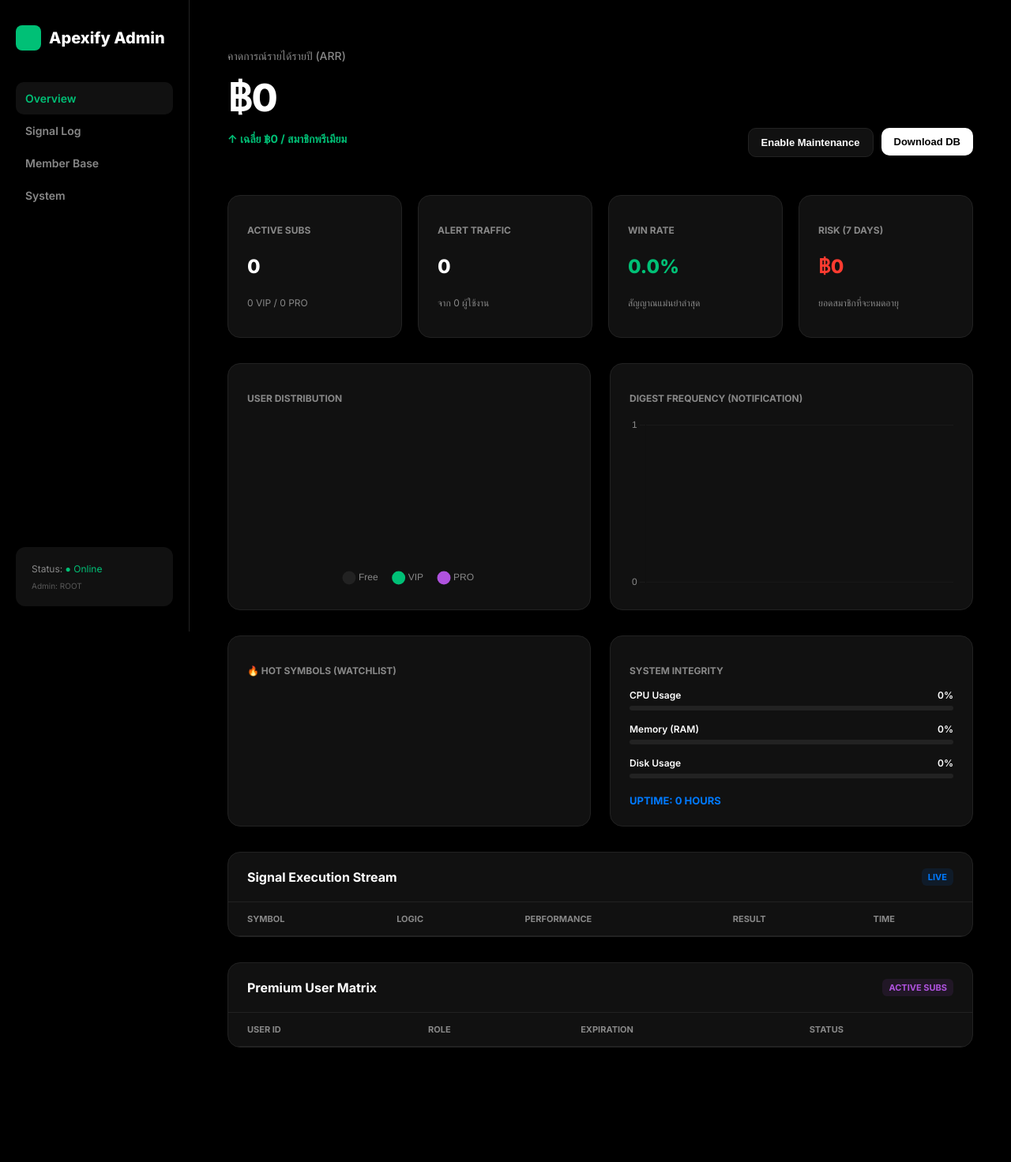
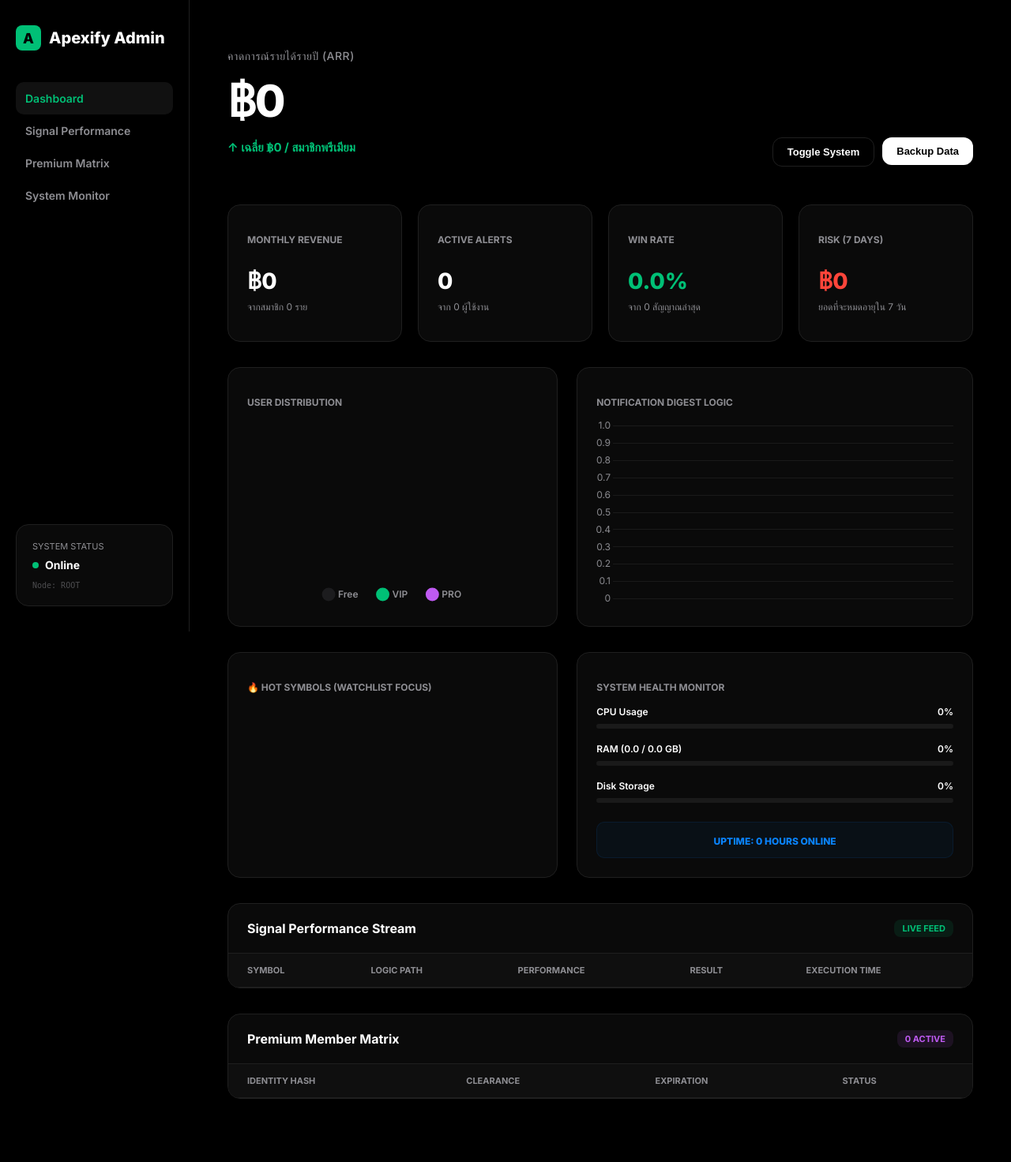
Before and after one commit to ponrov2307-sketch/Apexify, a Flask app: template templates/admin_dashboard.html in a window 1280 px wide. Shown: the whole page at 79% size. Before the commit the page ends 1327 px from the top, so only its background shows below. Run offline with Flask 3, Linux system fonts and the light colour scheme; the template is opened without the code that fills it, so the values that code supplies are empty; a map, chart or similar area stays blank; parts of the project's set-up code (start-up, migrations or seed data) failed here and were passed over.

Commit message:
Apexify Auto Sync: 2026-03-20 01:22:56

```diff
--- a/templates/admin_dashboard.html
+++ b/templates/admin_dashboard.html
@@ -3,20 +3,20 @@
 <head>
   <meta charset="utf-8">
   <meta name="viewport" content="width=device-width, initial-scale=1">
-  <title>Apexify Admin - Complete Simple Dark</title>
+  <title>Apexify Admin - Simple Dark Analytics</title>
   <link href="https://fonts.googleapis.com/css2?family=Inter:wght@400;500;600;700;800&display=swap" rel="stylesheet">
   <script src="https://cdn.jsdelivr.net/npm/chart.js"></script>
   <style>
     :root {
       --bg: #000000;
-      --card: #111111;
-      --border: #222222;
+      --card: #0A0A0A;
+      --border: #1F1F1F;
       --dime-green: #00C076;
       --text-main: #FFFFFF;
-      --text-sub: #888888;
-      --accent-blue: #007AFF;
-      --accent-purple: #AF52DE;
-      --danger: #FF3B30;
+      --text-sub: #8E8E93;
+      --accent-blue: #0A84FF;
+      --accent-purple: #BF5AF2;
+      --danger: #FF453A;
       --radius: 16px;
     }
 
@@ -45,9 +45,9 @@
 
     .main { padding: 48px; max-width: 1400px; margin: 0 auto; width: 100%; }
 
-    /* Components */
+    /* Brand */
     .brand { display: flex; align-items: center; gap: 10px; margin-bottom: 40px; text-decoration: none; color: #fff; font-weight: 800; font-size: 20px; }
-    .brand-icon { width: 32px; height: 32px; background: var(--dime-green); border-radius: 8px; }
+    .brand-icon { width: 32px; height: 32px; background: var(--dime-green); border-radius: 8px; display: grid; place-items: center; color: #000; font-size: 18px; }
 
     .nav-item {
       display: flex; align-items: center; gap: 12px; padding: 12px;
@@ -57,65 +57,69 @@
     .nav-item:hover, .nav-item.active { color: #fff; background: #111; }
     .nav-item.active { color: var(--dime-green); }
 
-    /* Hero Stats */
+    /* Hero Analytics */
     .hero { margin-bottom: 48px; display: flex; justify-content: space-between; align-items: flex-end; }
-    .hero-label { color: var(--text-sub); font-size: 14px; font-weight: 500; }
-    .hero-value { font-size: 48px; font-weight: 800; margin: 8px 0; letter-spacing: -1px; }
-    .hero-sub { color: var(--dime-green); font-weight: 700; font-size: 14px; }
+    .hero-label { color: var(--text-sub); font-size: 14px; font-weight: 500; text-transform: uppercase; letter-spacing: 0.5px; }
+    .hero-value { font-size: 56px; font-weight: 800; margin: 8px 0; letter-spacing: -2px; }
+    .hero-sub { color: var(--dime-green); font-weight: 700; font-size: 15px; }
 
     /* Grid System */
     .grid-4 { display: grid; grid-template-columns: repeat(4, 1fr); gap: 20px; margin-bottom: 32px; }
-    .grid-2 { display: grid; grid-template-columns: 1fr 1fr; gap: 24px; margin-bottom: 32px; }
+    .grid-2 { display: grid; grid-template-columns: 1fr 1.2fr; gap: 24px; margin-bottom: 32px; }
 
     .card {
       background: var(--card);
       border: 1px solid var(--border);
       border-radius: var(--radius);
       padding: 24px;
+      transition: all 0.2s ease;
     }
+    .card:hover { border-color: #333; }
 
     .card-label { color: var(--text-sub); font-size: 12px; font-weight: 700; text-transform: uppercase; margin-bottom: 12px; }
-    .card-value { font-size: 24px; font-weight: 800; }
+    .card-value { font-size: 28px; font-weight: 800; margin-bottom: 4px; }
     .card-footer { font-size: 12px; color: var(--text-sub); margin-top: 8px; }
 
-    /* Charts */
-    .chart-container { height: 220px; margin-top: 16px; }
-
     /* Simple Progress Bars */
-    .p-bar-row { margin-bottom: 16px; }
-    .p-bar-info { display: flex; justify-content: space-between; font-size: 12px; font-weight: 600; margin-bottom: 6px; }
-    .p-bar-bg { height: 6px; background: #222; border-radius: 10px; overflow: hidden; }
+    .p-bar-row { margin-bottom: 18px; }
+    .p-bar-info { display: flex; justify-content: space-between; font-size: 12px; font-weight: 600; margin-bottom: 8px; }
+    .p-bar-bg { height: 6px; background: #1A1A1A; border-radius: 10px; overflow: hidden; }
     .p-bar-fill { height: 100%; background: var(--dime-green); border-radius: 10px; transition: width 1s ease; }
 
-    /* Clean Table */
+    /* Clean Tables */
     .table-container { background: var(--card); border: 1px solid var(--border); border-radius: var(--radius); overflow: hidden; margin-bottom: 32px; }
     .table-header { padding: 20px 24px; border-bottom: 1px solid var(--border); font-weight: 700; font-size: 16px; display: flex; justify-content: space-between; align-items: center; }
+
     table { width: 100%; border-collapse: collapse; }
-    th { text-align: left; padding: 14px 24px; font-size: 11px; text-transform: uppercase; color: var(--text-sub); border-bottom: 1px solid var(--border); }
-    td { padding: 16px 24px; border-bottom: 1px solid #1a1a1a; font-size: 14px; }
+    th { text-align: left; padding: 14px 24px; font-size: 11px; text-transform: uppercase; color: var(--text-sub); border-bottom: 1px solid var(--border); background: #0F0F0F; }
+    td { padding: 18px 24px; border-bottom: 1px solid #141414; font-size: 14px; }
     tr:last-child td { border-bottom: none; }
+    tr:hover { background: #0F0F0F; }
 
-    .badge { padding: 4px 8px; border-radius: 6px; font-size: 11px; font-weight: 700; text-transform: uppercase; }
+    .badge { padding: 4px 10px; border-radius: 8px; font-size: 11px; font-weight: 700; text-transform: uppercase; }
     .badge-success { background: rgba(0, 192, 118, 0.1); color: var(--dime-green); }
-    .badge-danger { background: rgba(255, 59, 48, 0.1); color: var(--danger); }
-    .badge-blue { background: rgba(0, 122, 255, 0.1); color: var(--accent-blue); }
-    .badge-purple { background: rgba(175, 82, 222, 0.1); color: var(--accent-purple); }
+    .badge-danger { background: rgba(255, 69, 58, 0.1); color: var(--danger); }
+    .badge-blue { background: rgba(10, 132, 255, 0.1); color: var(--accent-blue); }
+    .badge-purple { background: rgba(191, 90, 242, 0.1); color: var(--accent-purple); }
 
     .btn-group { display: flex; gap: 10px; }
     .btn {
-      padding: 10px 16px; border-radius: 10px; border: 1px solid var(--border);
-      background: #111; color: #fff; font-weight: 700; font-size: 13px; cursor: pointer; text-decoration: none;
+      padding: 10px 18px; border-radius: 12px; border: 1px solid var(--border);
+      background: #000; color: #fff; font-weight: 700; font-size: 13px; cursor: pointer; text-decoration: none;
+      transition: all 0.2s;
     }
+    .btn:hover { background: #111; border-color: #444; }
     .btn-primary { background: #fff; color: #000; border: none; }
+    .btn-primary:hover { background: #E5E5EA; }
 
-    .mono { font-family: monospace; color: var(--text-sub); }
+    .mono { font-family: 'JetBrains Mono', monospace; font-size: 12px; color: var(--text-sub); }
 
-    @media (max-width: 1000px) {
+    @media (max-width: 1100px) {
       .shell { grid-template-columns: 1fr; }
       .sidebar { display: none; }
       .grid-4, .grid-2 { grid-template-columns: 1fr; }
       .main { padding: 24px; }
-      .hero { flex-direction: column; align-items: flex-start; gap: 20px; }
+      .hero { flex-direction: column; align-items: flex-start; gap: 24px; }
     }
   </style>
 </head>
@@ -128,25 +132,31 @@
   {% set maintenance = maintenance | default({}, true) %}
   {% set expiring = expiring_members | default({}, true) %}
   {% set alerts = price_alerts | default({}, true) %}
-  {% set paid_users = paid_users | default([], true) %}
+  {% set paid_users_list = paid_users | default([], true) %}
   {% set notif = notification_settings | default({}, true) %}
 
   {% set m_rev = user_stats.get("estimated_monthly_revenue", 0) or 0 %}
+  {% set a_rev = m_rev * 12 %}
   {% set total_u = user_stats.get("total_users", 0) or 0 %}
+  {% set free_u = user_stats.get("free_users", 0) or 0 %}
   {% set paid_u = (user_stats.get("vip_users", 0) or 0) + (user_stats.get("pro_users", 0) or 0) %}
 
   <div class="shell">
     <aside class="sidebar">
-      <a href="#" class="brand"><div class="brand-icon"></div> Apexify Admin</a>
+      <a href="#" class="brand"><div class="brand-icon">A</div> Apexify Admin</a>
       <nav style="flex-grow: 1;">
-        <a href="#overview" class="nav-item active">Overview</a>
-        <a href="#performance" class="nav-item">Signal Log</a>
-        <a href="#members" class="nav-item">Member Base</a>
-        <a href="#system" class="nav-item">System</a>
+        <a href="#overview" class="nav-item active">Dashboard</a>
+        <a href="#signals" class="nav-item">Signal Performance</a>
+        <a href="#members" class="nav-item">Premium Matrix</a>
+        <a href="#system" class="nav-item">System Monitor</a>
       </nav>
-      <div style="font-size: 12px; color: var(--text-sub); padding: 20px; background: #111; border-radius: 12px;">
-        Status: <span style="color: {{ 'var(--danger)' if maintenance.get('enabled') else 'var(--dime-green)' }}">● {{ 'Maintenance' if maintenance.get('enabled') else 'Online' }}</span>
-        <div style="margin-top: 8px; font-size: 10px; opacity: 0.6;">Admin: {{ admin_id[:12] if admin_id else 'ROOT' }}</div>
+      <div style="padding: 20px; background: #0A0A0A; border-radius: 16px; border: 1px solid var(--border);">
+        <div style="font-size: 11px; color: var(--text-sub); text-transform: uppercase; margin-bottom: 8px;">System Status</div>
+        <div style="display: flex; align-items: center; gap: 8px; font-weight: 700; font-size: 14px;">
+          <div style="width: 8px; height: 8px; border-radius: 50%; background: {{ 'var(--danger)' if maintenance.get('enabled') else 'var(--dime-green)' }}"></div>
+          {{ 'Maintenance' if maintenance.get('enabled') else 'Online' }}
+        </div>
+        <div style="margin-top: 12px; font-size: 10px; opacity: 0.5;" class="mono">Node: {{ admin_id[:12] if admin_id else 'ROOT' }}</div>
       </div>
     </aside>
 
@@ -154,60 +164,60 @@
       <section class="hero" id="overview">
         <div>
           <p class="hero-label">คาดการณ์รายได้รายปี (ARR)</p>
-          <h1 class="hero-value">฿{{ '{:,.0f}'.format(m_rev * 12) }}</h1>
+          <h1 class="hero-value">฿{{ '{:,.0f}'.format(a_rev) }}</h1>
           <p class="hero-sub">↑ เฉลี่ย ฿{{ '{:,.0f}'.format(m_rev / paid_u if paid_u > 0 else 0) }} / สมาชิกพรีเมียม</p>
         </div>
         <div class="btn-group">
           <form method="post" action="{{ url_for('admin_toggle_maintenance') if (request and request.endpoint and 'admin_toggle_maintenance' in request.endpoint) else '#' }}">
-            <button class="btn" type="submit">{{ 'Turn Off' if maintenance.get('enabled') else 'Enable Maintenance' }}</button>
+            <button class="btn" type="submit">Toggle System</button>
           </form>
           <form method="post" action="{{ url_for('admin_download_backup') if (request and request.endpoint and 'admin_download_backup' in request.endpoint) else '#' }}">
-            <button class="btn btn-primary" type="submit">Download DB</button>
+            <button class="btn btn-primary" type="submit">Backup Data</button>
           </form>
         </div>
       </section>
 
       <div class="grid-4">
         <div class="card">
-          <p class="card-label">Active Subs</p>
-          <p class="card-value">{{ paid_u }}</p>
-          <p class="card-footer">{{ user_stats.get("vip_users", 0) }} VIP / {{ user_stats.get("pro_users", 0) }} PRO</p>
+          <p class="card-label">Monthly Revenue</p>
+          <p class="card-value">฿{{ '{:,.0f}'.format(m_rev) }}</p>
+          <p class="card-footer">จากสมาชิก {{ paid_u }} ราย</p>
         </div>
         <div class="card">
-          <p class="card-label">Alert Traffic</p>
+          <p class="card-label">Active Alerts</p>
           <p class="card-value">{{ alerts.get("total_alerts", 0) }}</p>
           <p class="card-footer">จาก {{ alerts.get("unique_users", 0) }} ผู้ใช้งาน</p>
         </div>
         <div class="card">
           <p class="card-label">Win Rate</p>
           <p class="card-value" style="color: var(--dime-green)">{{ '%.1f'|format(performance.get("win_rate", 0)) }}%</p>
-          <p class="card-footer">สัญญาณแม่นยำล่าสุด</p>
+          <p class="card-footer">จาก {{ performance.get("total_count", 0) }} สัญญาณล่าสุด</p>
         </div>
         <div class="card">
           <p class="card-label">Risk (7 Days)</p>
           <p class="card-value" style="color: var(--danger)">฿{{ '{:,.0f}'.format(expiring.get("revenue_at_risk_7_days", 0)) }}</p>
-          <p class="card-footer">ยอดสมาชิกที่จะหมดอายุ</p>
+          <p class="card-footer">ยอดที่จะหมดอายุใน 7 วัน</p>
         </div>
       </div>
 
       <div class="grid-2">
         <div class="card">
-          <p class="card-label">User Distribution</p>
-          <div class="chart-container"><canvas id="userChart"></canvas></div>
+          <p class="card-label">User distribution</p>
+          <div style="height: 240px;"><canvas id="userChart"></canvas></div>
         </div>
         <div class="card">
-          <p class="card-label">Digest Frequency (Notification)</p>
-          <div class="chart-container"><canvas id="digestChart"></canvas></div>
+          <p class="card-label">Notification Digest Logic</p>
+          <div style="height: 240px;"><canvas id="digestChart"></canvas></div>
         </div>
       </div>
 
       <div class="grid-2">
         <div class="card">
-          <p class="card-label">🔥 Hot Symbols (Watchlist)</p>
-          <div style="margin-top: 16px;">
+          <p class="card-label">🔥 Hot Symbols (Watchlist Focus)</p>
+          <div style="display: flex; flex-direction: column; gap: 14px; margin-top: 16px;">
             {% for item in top_watched.get("items", [])[:5] %}
-              <div style="display: flex; justify-content: space-between; padding: 12px 0; border-bottom: 1px solid #222;">
-                <span style="font-weight: 700;">{{ item.symbol }}</span>
+              <div style="display: flex; justify-content: space-between; align-items: center; padding-bottom: 12px; border-bottom: 1px solid #1A1A1A;">
+                <span style="font-weight: 800; font-size: 16px;">{{ item.symbol }}</span>
                 <span style="color: var(--dime-green); font-weight: 700;">{{ item.watchers }} Users</span>
               </div>
             {% endfor %}
@@ -215,51 +225,51 @@
         </div>
 
         <div class="card" id="system">
-          <p class="card-label">System Integrity</p>
+          <p class="card-label">System Health Monitor</p>
           <div style="margin-top: 16px;">
             <div class="p-bar-row">
               <div class="p-bar-info"><span>CPU Usage</span><span>{{ sys.get("cpu_usage", 0) }}%</span></div>
               <div class="p-bar-bg"><div class="p-bar-fill" style="width: {{ sys.get('cpu_usage', 0) }}%"></div></div>
             </div>
             <div class="p-bar-row">
-              <div class="p-bar-info"><span>Memory (RAM)</span><span>{{ sys.get("ram_percent", 0) }}%</span></div>
+              <div class="p-bar-info"><span>RAM ({{ '%.1f'|format(sys.get("ram_used_gb", 0)) }} / {{ '%.1f'|format(sys.get("ram_total_gb", 0)) }} GB)</span><span>{{ sys.get("ram_percent", 0) }}%</span></div>
               <div class="p-bar-bg"><div class="p-bar-fill" style="width: {{ sys.get('ram_percent', 0) }}%; background: var(--accent-purple);"></div></div>
             </div>
             <div class="p-bar-row">
-              <div class="p-bar-info"><span>Disk Usage</span><span>{{ sys.get("disk_percent", 0) }}%</span></div>
+              <div class="p-bar-info"><span>Disk Storage</span><span>{{ sys.get("disk_percent", 0) }}%</span></div>
               <div class="p-bar-bg"><div class="p-bar-fill" style="width: {{ sys.get('disk_percent', 0) }}%; background: var(--text-sub);"></div></div>
             </div>
-            <div style="margin-top: 20px; font-size: 13px; font-weight: 700; color: var(--accent-blue);">
-              UPTIME: {{ sys.get("uptime_hours", 0) }} HOURS
+            <div style="margin-top: 24px; padding: 12px; background: rgba(10, 132, 255, 0.05); border-radius: 10px; border: 1px solid rgba(10, 132, 255, 0.1); text-align: center;">
+              <span style="font-size: 12px; color: var(--accent-blue); font-weight: 800;">UPTIME: {{ sys.get("uptime_hours", 0) }} HOURS ONLINE</span>
             </div>
           </div>
         </div>
       </div>
 
       <!-- Signals Table -->
-      <div class="table-container" id="performance">
-        <div class="table-header">Signal Execution Stream <span class="badge badge-blue">Live</span></div>
+      <div class="table-container" id="signals">
+        <div class="table-header">Signal Performance Stream <span class="badge badge-success">Live Feed</span></div>
         <div style="overflow-x: auto;">
           <table>
             <thead>
               <tr>
                 <th>Symbol</th>
-                <th>Logic</th>
+                <th>Logic Path</th>
                 <th>Performance</th>
                 <th>Result</th>
-                <th>Time</th>
+                <th>Execution Time</th>
               </tr>
             </thead>
             <tbody>
-              {% for item in performance.get("entries", [])[:8] %}
+              {% for item in performance.get("entries", [])[:10] %}
                 <tr>
-                  <td style="font-weight: 700;">{{ item.symbol }}</td>
+                  <td style="font-weight: 800;">{{ item.symbol }}</td>
                   <td><span class="badge badge-blue">{{ item.alert_type }}</span></td>
-                  <td style="font-weight: 700; color: {{ 'var(--dime-green)' if (item.diff_pct | default(0)) > 0 else 'var(--danger)' }}">
+                  <td style="font-weight: 800; color: {{ 'var(--dime-green)' if (item.diff_pct | default(0)) > 0 else 'var(--danger)' }}">
                     {{ '%+.2f'|format(item.diff_pct | default(0)) }}%
                   </td>
                   <td><span class="badge {{ 'badge-success' if item.is_win else 'badge-danger' }}">{{ 'WIN' if item.is_win else 'MISS' }}</span></td>
-                  <td class="mono" style="font-size: 12px;">{{ item.timestamp }}</td>
+                  <td class="mono">{{ item.timestamp }}</td>
                 </tr>
               {% endfor %}
             </tbody>
@@ -269,19 +279,19 @@
 
       <!-- Members Table -->
       <div class="table-container" id="members">
-        <div class="table-header">Premium User Matrix <span class="badge badge-purple">Active Subs</span></div>
+        <div class="table-header">Premium Member Matrix <span class="badge badge-purple">{{ paid_u }} Active</span></div>
         <div style="overflow-x: auto;">
           <table>
             <thead>
               <tr>
-                <th>User ID</th>
-                <th>Role</th>
+                <th>Identity Hash</th>
+                <th>Clearance</th>
                 <th>Expiration</th>
                 <th>Status</th>
               </tr>
             </thead>
             <tbody>
-              {% for user in paid_users %}
+              {% for user in paid_users_list %}
                 <tr>
                   <td class="mono">{{ user.user_id }}</td>
                   <td><span class="badge {{ 'badge-purple' if user.role == 'pro' else 'badge-blue' }}">{{ user.role|upper }}</span></td>
@@ -298,7 +308,8 @@
   </div>
 
   <script>
-    const commonOptions = { responsive: true, maintainAspectRatio: false, plugins: { legend: { display: false } } };
+    Chart.defaults.color = '#8E8E93';
+    Chart.defaults.font.family = 'Inter';
 
     // 1. User Distribution
     new Chart(document.getElementById('userChart'), {
@@ -306,12 +317,16 @@
       data: {
         labels: ['Free', 'VIP', 'PRO'],
         datasets: [{
-          data: [{{ user_stats.get("free_users", 0) }}, {{ user_stats.get("vip_users", 0) }}, {{ user_stats.get("pro_users", 0) }}],
-          backgroundColor: ['#222', '#00C076', '#AF52DE'],
-          borderWidth: 0, cutout: '75%'
+          data: [{{ free_u }}, {{ user_stats.get("vip_users", 0) }}, {{ user_stats.get("pro_users", 0) }}],
+          backgroundColor: ['#1C1C1E', '#00C076', '#BF5AF2'],
+          borderWidth: 0, cutout: '80%'
         }]
       },
-      options: { ...commonOptions, plugins: { legend: { display: true, position: 'bottom', labels: { color: '#888', usePointStyle: true, padding: 20 } } } }
+      options: {
+        responsive: true,
+        maintainAspectRatio: false,
+        plugins: { legend: { position: 'bottom', labels: { usePointStyle: true, padding: 25, font: { weight: '600' } } } }
+      }
     });
 
     // 2. Digest Distribution
@@ -321,14 +336,16 @@
         labels: [{% for b in notif.get("distribution", []) %}'{{ b.label }}',{% endfor %}],
         datasets: [{
           data: [{% for b in notif.get("distribution", []) %}{{ b.count }},{% endfor %}],
-          backgroundColor: '#007AFF', borderRadius: 6
+          backgroundColor: '#0A84FF', borderRadius: 8, barThickness: 24
         }]
       },
       options: {
-        ...commonOptions,
+        responsive: true,
+        maintainAspectRatio: false,
+        plugins: { legend: { display: false } },
         scales: {
-          y: { grid: { color: '#1a1a1a' }, ticks: { color: '#888', stepSize: 1 } },
-          x: { grid: { display: false }, ticks: { color: '#888' } }
+          y: { grid: { color: '#1A1A1A' }, border: { display: false } },
+          x: { grid: { display: false }, border: { display: false } }
         }
       }
     });
```
